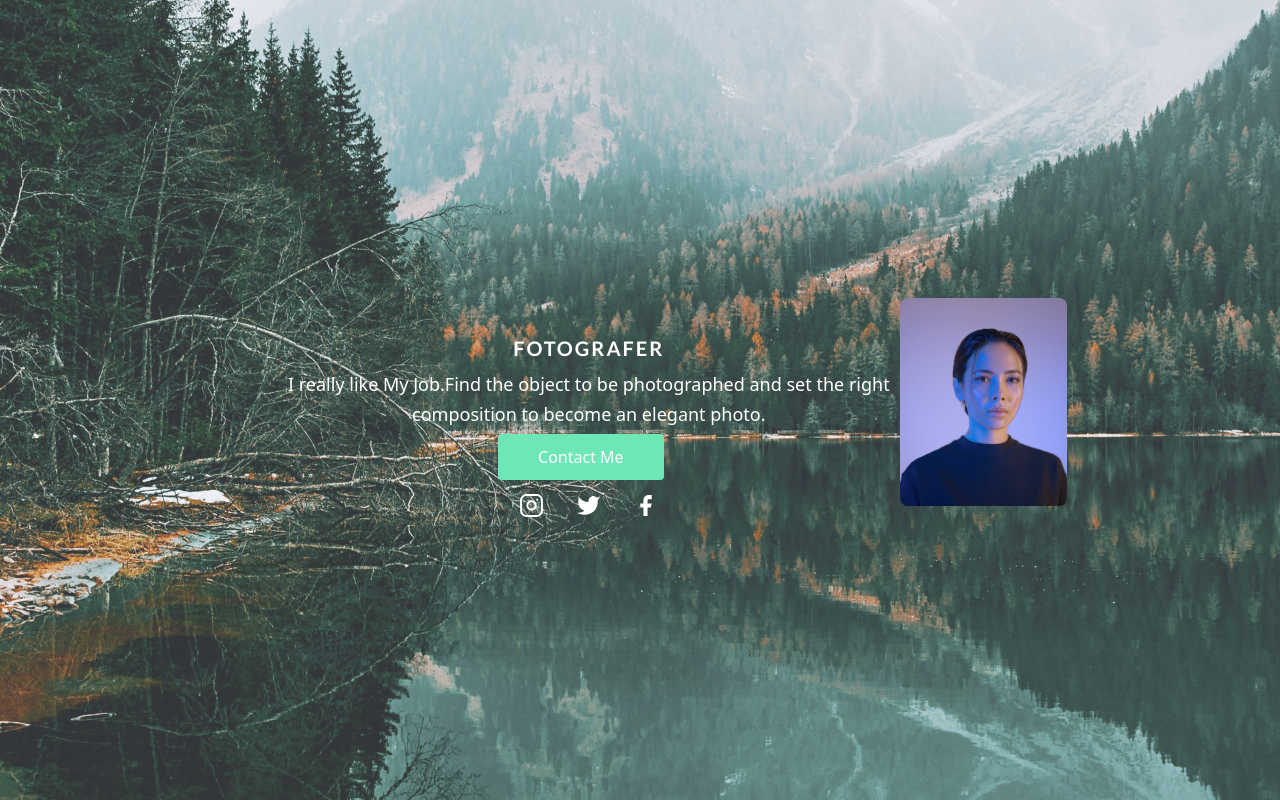
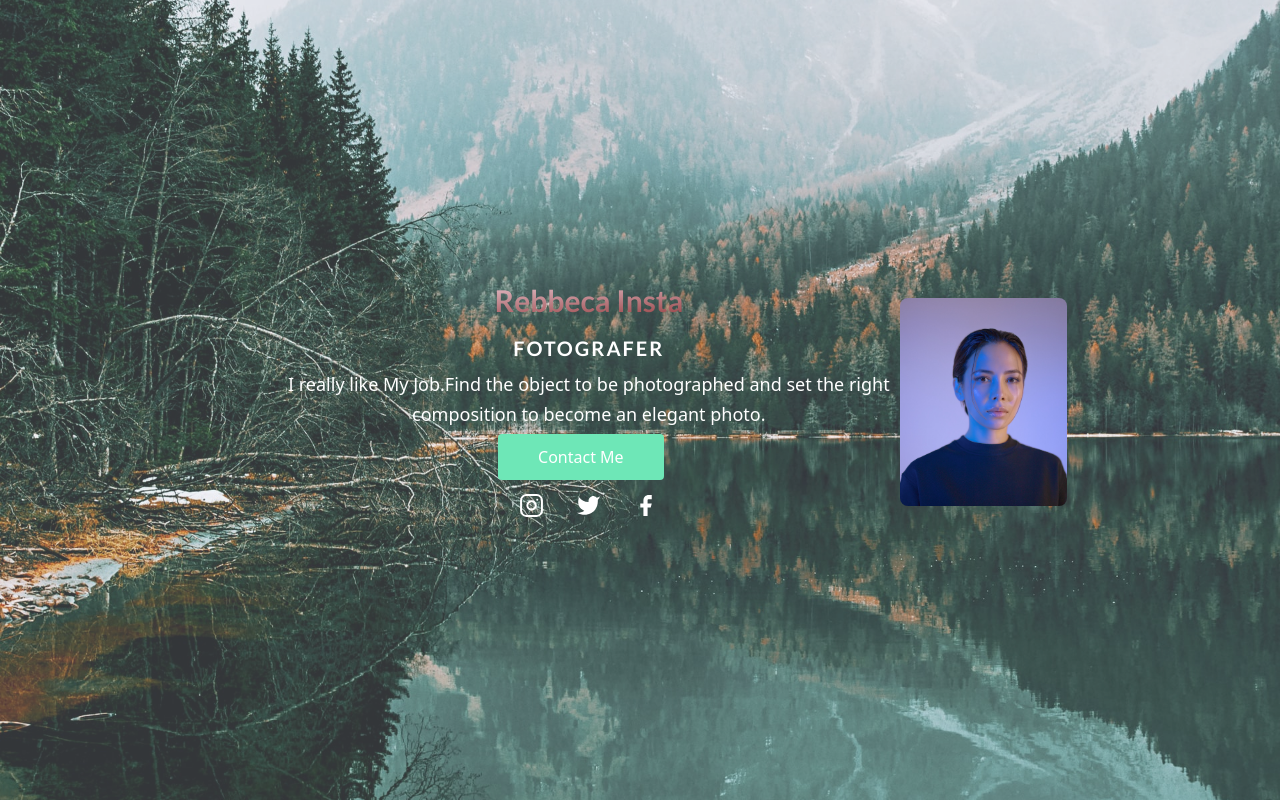
Before and after one commit to andi-faizal94/Rebbeca-Insta-F, a website: page index.html in a window 1280 px wide. Drawn offline with Linux system fonts and the light colour scheme.

Commit message:
add change content

```diff
--- a/index.html
+++ b/index.html
@@ -36,7 +36,7 @@
                   font-lato font-extrabold
                   text-transparent
                   bg-clip-text bg-gradient-to-br
-                  from-pink-300
+                  from-pink-100
                   to-red-900
                   mb-4
                 "
```
